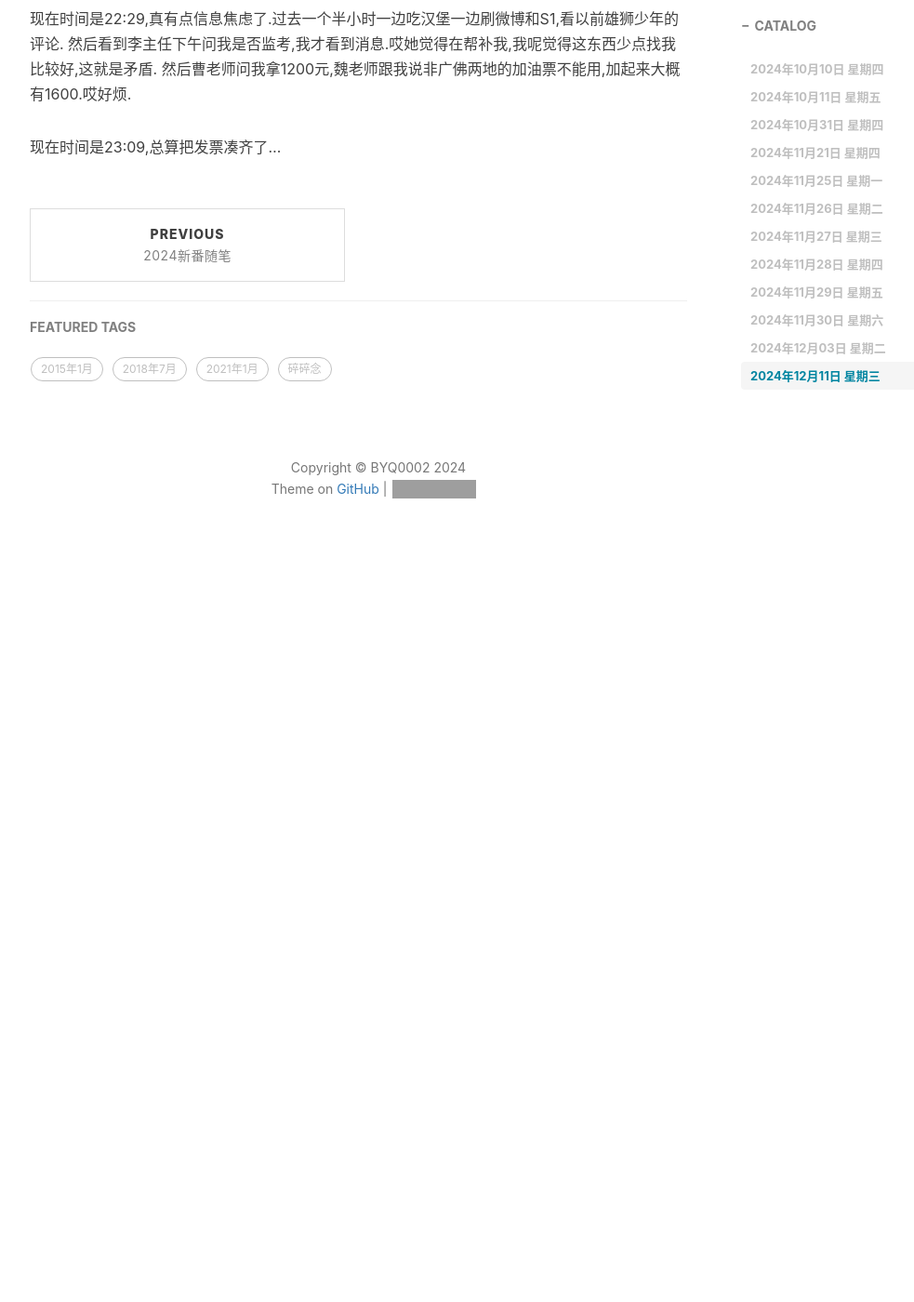
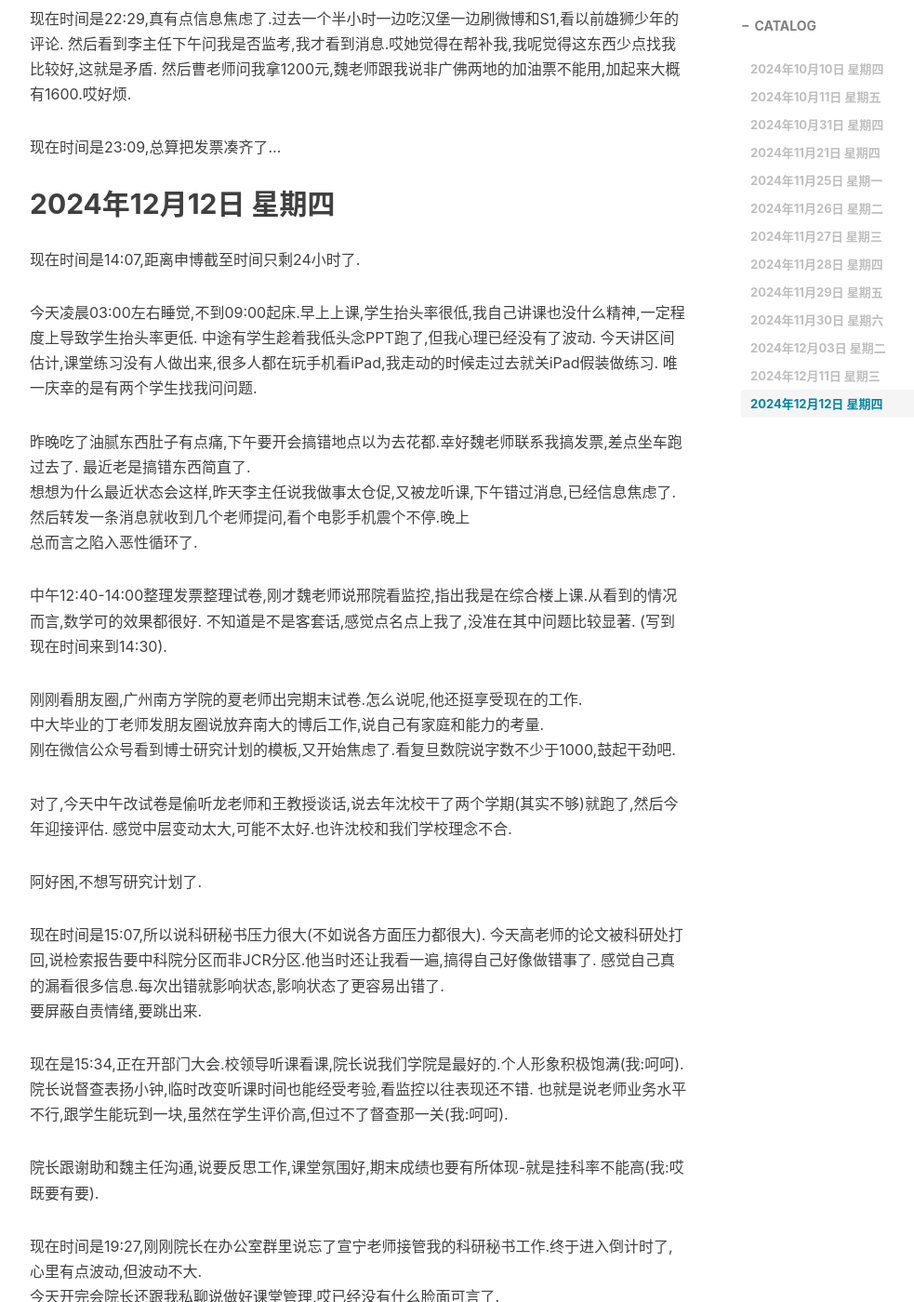
Before and after one commit to BYQ0002/BYQ0002.github.io, a Jekyll site: the page built from _posts/2024-10-01-一点近况v24.md, in a window 1280 px wide and 1400 px high, scrolled down 8858 px. Shown: the whole window at 93% size, without its empty margins (233-1216 px from the left). Built offline with Jekyll 4.4.1, drawn with Linux system fonts in a browser that asks for light colours; nearby versions of some CDN libraries; comment, search, counter and statistics services are not loaded; before the commit the page ends 9488 px from its top, so only the background shows below that; some of the changed text lies outside the part shown; grey boxes are pictures that could not be loaded.

Commit message:
Update 2024-10-01-一点近况v24.md

```diff
--- a/_posts/2024-10-01-一点近况v24.md
+++ b/_posts/2024-10-01-一点近况v24.md
@@ -280,3 +280,68 @@ Tudo列表有一堆未办事项,算了先跑跑步再说.
 然后曹老师问我拿1200元,魏老师跟我说非广佛两地的加油票不能用,加起来大概有1600.哎好烦.
 
 现在时间是23:09,总算把发票凑齐了...
+
+## 2024年12月12日 星期四
+
+现在时间是14:07,距离申博截至时间只剩24小时了.
+
+今天凌晨03:00左右睡觉,不到09:00起床.早上上课,学生抬头率很低,我自己讲课也没什么精神,一定程度上导致学生抬头率更低.
+中途有学生趁着我低头念PPT跑了,但我心理已经没有了波动.
+今天讲区间估计,课堂练习没有人做出来,很多人都在玩手机看iPad,我走动的时候走过去就关iPad假装做练习.
+唯一庆幸的是有两个学生找我问问题.
+
+昨晚吃了油腻东西肚子有点痛,下午要开会搞错地点以为去花都.幸好魏老师联系我搞发票,差点坐车跑过去了.
+最近老是搞错东西简直了.
+想想为什么最近状态会这样,昨天李主任说我做事太仓促,又被龙听课,下午错过消息,已经信息焦虑了.
+然后转发一条消息就收到几个老师提问,看个电影手机震个不停.晚上
+总而言之陷入恶性循环了.
+
+中午12:40-14:00整理发票整理试卷,刚才魏老师说邢院看监控,指出我是在综合楼上课.从看到的情况而言,数学可的效果都很好.
+不知道是不是客套话,感觉点名点上我了,没准在其中问题比较显著.
+(写到现在时间来到14:30).
+
+刚刚看朋友圈,广州南方学院的夏老师出完期末试卷.怎么说呢,他还挺享受现在的工作.
+中大毕业的丁老师发朋友圈说放弃南大的博后工作,说自己有家庭和能力的考量.
+刚在微信公众号看到博士研究计划的模板,又开始焦虑了.看复旦数院说字数不少于1000,鼓起干劲吧.
+
+对了,今天中午改试卷是偷听龙老师和王教授谈话,说去年沈校干了两个学期(其实不够)就跑了,然后今年迎接评估.
+感觉中层变动太大,可能不太好.也许沈校和我们学校理念不合.
+
+阿好困,不想写研究计划了.
+
+现在时间是15:07,所以说科研秘书压力很大(不如说各方面压力都很大).
+今天高老师的论文被科研处打回,说检索报告要中科院分区而非JCR分区.他当时还让我看一遍,搞得自己好像做错事了.
+感觉自己真的漏看很多信息.每次出错就影响状态,影响状态了更容易出错了.
+要屏蔽自责情绪,要跳出来.
+
+现在是15:34,正在开部门大会.校领导听课看课,院长说我们学院是最好的.个人形象积极饱满(我:呵呵).
+院长说督查表扬小钟,临时改变听课时间也能经受考验,看监控以往表现还不错.
+也就是说老师业务水平不行,跟学生能玩到一块,虽然在学生评价高,但过不了督查那一关(我:呵呵).
+
+院长跟谢助和魏主任沟通,说要反思工作,课堂氛围好,期末成绩也要有所体现-就是挂科率不能高(我:哎既要有要).
+
+现在时间是19:27,刚刚院长在办公室群里说忘了宣宁老师接管我的科研秘书工作.终于进入倒计时了,心里有点波动,但波动不大.
+今天开完会院长还跟我私聊说做好课堂管理,哎已经没有什么脸面可言了.
+
+现在时间是22:50.刚才19:00-21:00线上研讨,21:00-22:00煮面吃晚餐,22:00-22:50刷论坛微博知乎.
+回想这几年的事嘛,就是自己想专心做点东西,然后当年我最小,就让我做,我也不懂拒绝,现在越弄越有压力,慢慢开始犯错了,
+年轻人更能干了显得自己很废,就被边缘化了.从他们的视角觉得我做了很多东西,部门自己也觉得对我会比较照顾.
+只能说这东西说不清楚.
+漏看李老师消息这件事忘了跟她说,算了爱咋咋地.
+
+还是要感慨一下,谢助真的是干大事的人.干了几篇北核南核心sci,上课当院助都不耽误.
+
+其实有些老师也挺辛苦.课程组组长邹老师连老师付老师,要写大纲进度表,摊派写新闻稿,收集试卷.
+整发票的武老师付老师骆老师,要写新闻稿要凑发票.
+学科带头人吕老师,整那个校级重点学科,还要肝论文写本子.
+教研室主任魏老师龙老师
+
+反正走了就不回来了,各种意义上都是回不来了.
+
+其实学科基础扎实的老师还是有的,像余老师谢博士,他们当初还是抱有热情,然后被各种乱七八糟的东西搞得事都做不好.
+沈校这么厉害也跑了.
+所以到底哪边的问题其实不好说.
+
+哦对了,好像是21年的时候有个从基础部元老,据说也读博了.
+去年还是前年吕老师让我跑,今天高老师问我为什么不读博.不知道是不是心理作用,好像各方面都想着让我快跑.
+(写到现在时间来到23:12-我去今天日记写了1.5k,有这精力还是写申博材料吧...)
```
